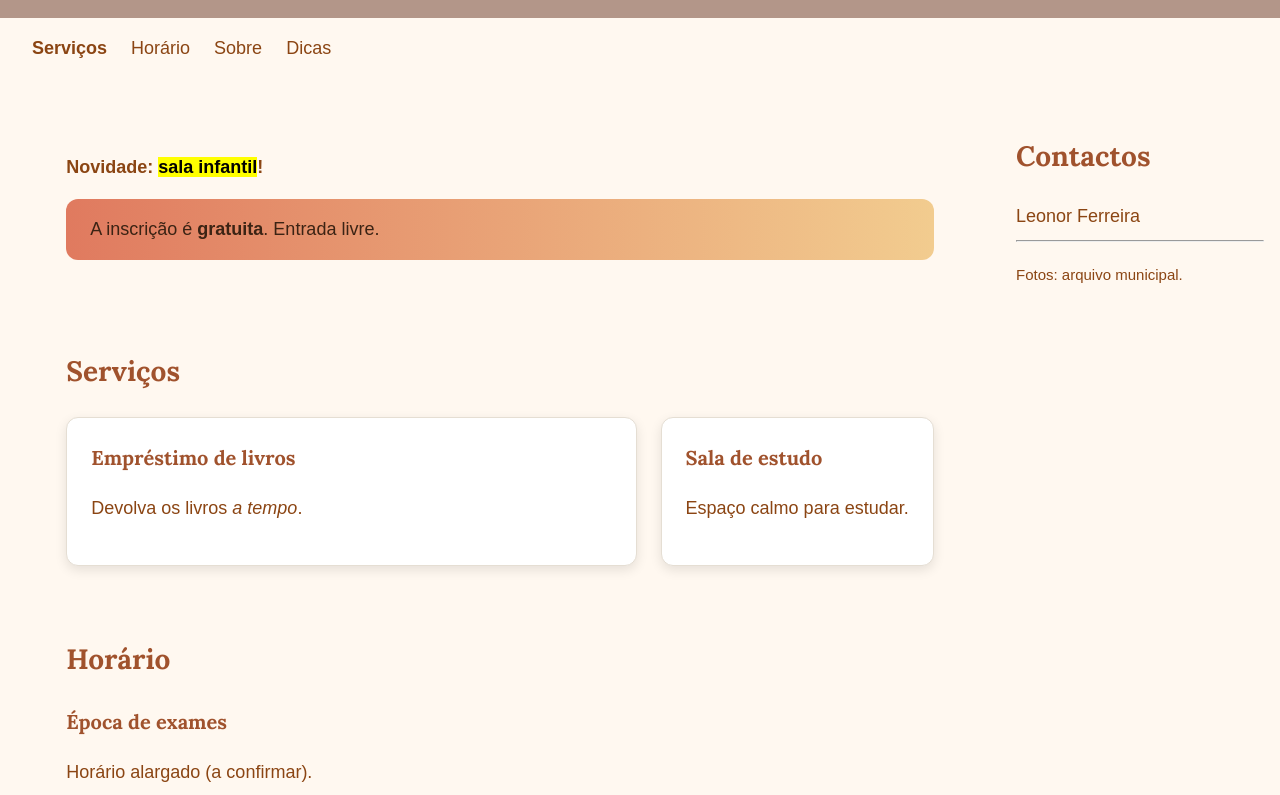
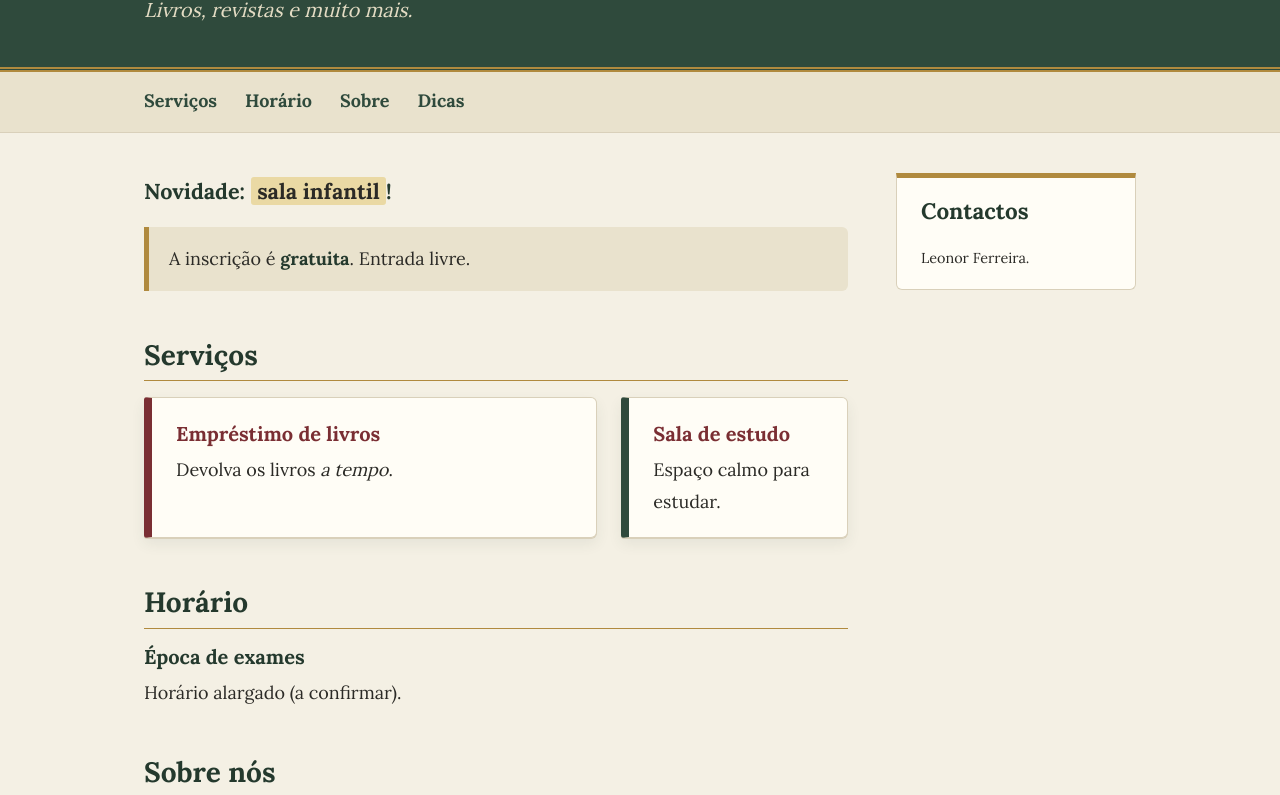
Before and after one commit to leonor118/biblioteca-do-bairro, a plain HTML site: page index.html in a window 1280 px wide. Shown: the part 131-926 px from the top of the page. Drawn offline with Linux system fonts and the light colour scheme.

Commit message:
Novo visual clássico e acolhedor

```diff
--- a/estilos.css
+++ b/estilos.css
@@ -1,237 +1,356 @@
 /* Biblioteca do Bairro
-   leonor ferreira . 06/11/2026 */
-
+   leonor ferreira . 06/11/2026
+   Visual clássico e acolhedor: verde-garrafa, papel e latão (13/11/2026) */
 
 :root {
-  --cor-principal: #b39689;
-  --cor-destaque: #A84B33;
-  --cor-fundo: #FFF8F0;
-  --cor-texto: saddlebrown;
-  --cor-titulo: #6B4226;
-  --cor-borda: #E5DED3;
-  --raio: 12px;
+  --cor-principal: #2f4a3c;      /* verde-garrafa */
+  --cor-destaque: #7a2e33;       /* tinto, como lombada de livro */
+  --cor-fundo: #f4f0e4;          /* papel */
+  --cor-fundo-escuro: #e9e2cd;   /* papel envelhecido */
+  --cor-cartao: #fffdf6;         /* ficha de catálogo */
+  --cor-texto: #2b2a26;
+  --cor-titulo: #24392d;
+  --cor-latao: #b08a3e;          /* só para filetes e realces */
+  --cor-borda: #d9d0ba;
+  --raio: 6px;
+  --largura-main: 44rem;
+  --largura-aside: 15rem;
+  --espaco-colunas: 3rem;
 }
-
 
 * {
   box-sizing: border-box;
+}
+
+html {
+  scroll-behavior: smooth;
+  scroll-padding-top: 4.5rem;
 }
 
 body {
   margin: 0;
   background: var(--cor-fundo);
   color: var(--cor-texto);
-  font-family: Arial, Helvetica, sans-serif;
+  font-family: "Lora", Georgia, "Times New Roman", serif;
   font-size: 1.125rem;
-  line-height: 1.6;
+  line-height: 1.75;
+
+  /* Grelha: margens | conteúdo | intervalo | lateral | margens */
+  display: grid;
+  grid-template-columns:
+    [full-start] minmax(1.25rem, 1fr)
+    [main-start] minmax(0, var(--largura-main))
+    [main-end] var(--espaco-colunas)
+    [aside-start] var(--largura-aside)
+    [aside-end] minmax(1.25rem, 1fr)
+    [full-end];
+  column-gap: 0;
 }
 
-img {
-  max-width: 100%;
-  height: auto;
+/* ---------- Tipografia ---------- */
+
+h1,
+h2,
+h3 {
+  color: var(--cor-titulo);
+  line-height: 1.2;
+  text-wrap: balance;
 }
 
+h2 {
+  font-size: 1.75rem;
+  margin: 0 0 1rem;
+  padding-bottom: 0.5rem;
+  border-bottom: 1px solid var(--cor-latao);
+}
 
-h1, h2, h3 {
-  font-family: "Lora", Georgia, serif;
+h3 {
+  font-size: 1.25rem;
+  margin: 0 0 0.5rem;
+}
+
+p {
+  margin: 0 0 1rem;
+}
+
+a {
+  color: var(--cor-destaque);
+  text-underline-offset: 0.2em;
+}
+
+a:hover {
+  color: var(--cor-principal);
+}
+
+:focus-visible {
+  outline: 3px solid var(--cor-latao);
+  outline-offset: 3px;
+}
+
+strong {
   color: var(--cor-titulo);
 }
 
-h1 { font-size: 2.5rem; }
-h2 { font-size: 1.75rem; color: sienna; }
-h3 { font-size: 1.25rem; color: sienna; }
-
-.destaque {
-  color: #8B4513;
-  font-weight: bold;
+mark {
+  background: #ead9a4;
+  color: var(--cor-texto);
+  padding: 0 0.3em;
+  border-radius: 3px;
 }
 
-.etiqueta {
-  text-transform: uppercase;
-  letter-spacing: 2px;
-  color: var(--cor-destaque);
+abbr[title] {
+  text-decoration: underline dotted var(--cor-latao);
+  text-underline-offset: 0.2em;
+  cursor: help;
 }
+
+code {
+  background: var(--cor-fundo-escuro);
+  border: 1px solid var(--cor-borda);
+  border-radius: 4px;
+  padding: 0.05em 0.4em;
+  font-size: 0.9em;
+}
+
 address {
   font-style: normal;
 }
 
-
-main {
-  max-width: 960px;
-  margin: 0 auto;
-  padding: 2rem 1rem;
+hr {
+  border: 0;
+  border-top: 1px solid var(--cor-borda);
+  margin: 1.25rem 0;
 }
 
-nav li:first-child {
-  font-weight: bold;
+small {
+  font-size: 0.9rem;
 }
 
-header, footer {
-  padding: 1.5rem 2rem;
-}
-
-section {
-  padding: 1.5rem 0;
-}
+/* ---------- Cabeçalho ---------- */
 
 header {
+  grid-column: full-start / full-end;
+  grid-row: 1;
   background: var(--cor-principal);
-  color: var(--cor-fundo);
+  color: #f4f0e4;
+  padding: 3rem max(1.25rem, calc((100% - 62rem) / 2)) 2.5rem;
+  border-bottom: 5px double var(--cor-latao);
 }
 
 header h1 {
   margin: 0 0 0.5rem;
-  color: var(--cor-fundo);
+  color: #fbf7ea;
+  font-size: clamp(2.2rem, 6vw, 3.5rem);
+  letter-spacing: 0.01em;
 }
 
 header p {
   margin: 0;
+  color: #e4dcc4;
+  font-size: 1.25rem;
+  font-style: italic;
 }
 
-
-nav {
-  padding: 1rem 2rem;
-}
-
-nav a {
-  color: var(--cor-texto);
-  text-decoration: none;
-}
-
-nav a:hover {
-  color: chocolate;
-}
-
-nav li:first-child {
-  font-weight: bold;
-}
-
+/* ---------- Menu ---------- */
 
 .cabecalho {
-  display: flex;
-  flex-direction: column;
-  gap: 1rem;
+  grid-column: full-start / full-end;
+  grid-row: 2;
+  position: sticky;
+  top: 0;
+  z-index: 10;
+  background: var(--cor-fundo-escuro);
+  border-bottom: 1px solid var(--cor-borda);
+  padding: 0 max(1.25rem, calc((100% - 62rem) / 2));
 }
 
 .cabecalho ul {
   display: flex;
-  gap: 1.5rem;
+  flex-wrap: wrap;
+  gap: 0.25rem 1.75rem;
   list-style: none;
   margin: 0;
   padding: 0;
 }
 
+.cabecalho a {
+  display: inline-block;
+  padding: 0.8rem 0;
+  color: var(--cor-principal);
+  font-weight: 700;
+  text-decoration: none;
+  border-bottom: 3px solid transparent;
+  transition: color 0.2s, border-color 0.2s;
+}
+
+.cabecalho a:hover {
+  color: var(--cor-destaque);
+  border-bottom-color: var(--cor-latao);
+}
+
+/* ---------- Conteúdo principal ---------- */
+
+main {
+  grid-column: main-start / main-end;
+  grid-row: 3;
+  padding: 2.5rem 0 3rem;
+}
+
+/* Páginas sem coluna lateral usam a largura toda */
+body:not(:has(aside)) main {
+  grid-column: main-start / aside-end;
+}
+
+main section {
+  margin-bottom: 3rem;
+}
+
+main section:last-child {
+  margin-bottom: 0;
+}
+
+.destaque {
+  font-size: 1.35rem;
+  font-weight: 700;
+  color: var(--cor-titulo);
+  margin-bottom: 1rem;
+}
+
+.aviso {
+  background: var(--cor-fundo-escuro);
+  border-left: 5px solid var(--cor-latao);
+  border-radius: 0 var(--raio) var(--raio) 0;
+  padding: 1rem 1.25rem;
+  margin: 0;
+}
+
+/* ---------- Cartões (fichas de catálogo) ---------- */
+
+.catalogo {
+  display: grid;
+  grid-template-columns: 2fr 1fr;
+  gap: 1.5rem;
+}
 
 .cartao {
-  padding: 1.5rem;
+  background: var(--cor-cartao);
   border: 1px solid var(--cor-borda);
-  border-radius: var(--raio);
-  background: white;
-  box-shadow: 0 4px 12px rgb(0 0 0 / 0.1);
-  transition: transform 0.2s, box-shadow 0.2s;
-}
-
-.cartao:hover {
-  transform: translateY(-4px);
+  border-left: 8px solid var(--cor-principal); /* lombada */
+  border-radius: 3px var(--raio) var(--raio) 3px;
+  padding: 1.5rem 1.5rem 1.25rem;
+  box-shadow: 0 1px 0 var(--cor-borda), 0 6px 14px rgba(47, 74, 60, 0.08);
 }
 
 .cartao h3 {
-  margin-top: 0;
+  color: var(--cor-destaque);
 }
 
-
-.catalogo {
-  display: grid;
-  gap: 1.5rem;
-  grid-template-columns: 1fr;
+.cartao p:last-child {
+  margin-bottom: 0;
 }
 
-.aviso {
-  padding: 1rem 1.5rem;
-  background: linear-gradient(90deg, #E07A5F, #F2CC8F);
-  color: #3B2314;
-  border-radius: var(--raio);
+.cartao-largo {
+  border-left-color: var(--cor-destaque);
 }
 
+/* ---------- Coluna lateral ---------- */
 
-.botao {
-  display: inline-block;
-  padding: 0.6rem 1.4rem;
-  background: var(--cor-destaque);
-  color: white;
-  border-radius: 8px;
-  text-decoration: none;
+aside {
+  grid-column: aside-start / aside-end;
+  grid-row: 3;
+  align-self: start;
+  position: sticky;
+  top: 5rem;
+  margin: 2.5rem 0 3rem;
+  padding: 1.25rem 1.5rem 1rem;
+  background: var(--cor-cartao);
+  border: 1px solid var(--cor-borda);
+  border-top: 5px solid var(--cor-latao);
+  border-radius: 0 0 var(--raio) var(--raio);
 }
 
+aside h2 {
+  font-size: 1.4rem;
+  border-bottom: 0;
+  padding-bottom: 0;
+}
+
+aside p:last-child {
+  margin-bottom: 0;
+}
+
+/* ---------- Rodapé ---------- */
+
+footer {
+  grid-column: full-start / full-end;
+  grid-row: 4;
+  background: var(--cor-principal);
+  color: #e4dcc4;
+  border-top: 5px double var(--cor-latao);
+  padding: 1.75rem max(1.25rem, calc((100% - 62rem) / 2));
+}
 
 .rodape {
   display: flex;
-  flex-direction: column;
-  gap: 0.5rem;
+  flex-wrap: wrap;
+  justify-content: space-between;
+  gap: 0.25rem 2rem;
 }
 
-footer {
-  background: var(--cor-principal);
-  color: var(--cor-fundo);
+.rodape p {
+  margin: 0;
 }
 
+/* ---------- Telemóvel e ecrãs estreitos ---------- */
 
-.equipa img {
-  border-radius: 50%;
+@media (max-width: 58rem) {
+  body {
+    grid-template-columns: [full-start] 1.25rem [main-start] minmax(0, 1fr) [main-end] 1.25rem [full-end];
+  }
+
+  main,
+  body:not(:has(aside)) main {
+    grid-column: main-start / main-end;
+  }
+
+  aside {
+    grid-column: main-start / main-end;
+    grid-row: 4;
+    position: static;
+    margin: 0 0 2.5rem;
+  }
+
+  footer {
+    grid-row: 5;
+  }
+
+  header,
+  .cabecalho,
+  footer {
+    padding-inline: 1.25rem;
+  }
 }
 
-
-a:hover {
-  color: var(--cor-destaque);
-}
-
-a:focus-visible,
-.botao:focus-visible {
-  outline: 3px solid var(--cor-principal);
-  outline-offset: 3px;
-}
-
-
-@media (min-width: 768px) {
-  .cabecalho {
-    flex-direction: row;
-    justify-content: space-between;
-    align-items: center;
+@media (max-width: 40rem) {
+  body {
+    font-size: 1.0625rem;
   }
 
   .catalogo {
-    grid-template-columns: 1fr 1fr;
+    grid-template-columns: 1fr;
   }
 
-  .cartao-largo {
-    grid-column: span 2;
-  }
-
-  .rodape {
-    flex-direction: row;
-    justify-content: space-between;
+  .cabecalho ul {
+    gap: 0 1.25rem;
   }
 }
 
-
-@media (min-width: 1024px) {
-  .catalogo {
-    grid-template-columns: repeat(3, 1fr);
+@media (prefers-reduced-motion: reduce) {
+  html {
+    scroll-behavior: auto;
   }
 
-  body {
-    display: grid;
-    grid-template-columns: 1fr 280px;
-    grid-template-areas:
-      "topo topo"
-      "menu menu"
-      "conteudo lateral"
-      "rodape rodape";
+  .cabecalho a {
+    transition: none;
   }
-
-  header { grid-area: topo; }
-  nav    { grid-area: menu; }
-  main   { grid-area: conteudo; }
-  aside  { grid-area: lateral; padding: 2rem 1rem; }
-  footer { grid-area: rodape; }
 }
--- a/index.html
+++ b/index.html
@@ -69,13 +69,9 @@
 
   </main>
 
-    <aside>
+  <aside>
   <h2>Contactos</h2>
-  <address>
-    Leonor Ferreira
-  </address>
-  <hr>
-  <p><small>Fotos: arquivo municipal.</small></p>
+  <p><small>Leonor Ferreira.</small></p>
 </aside>
 
   <footer>
```
